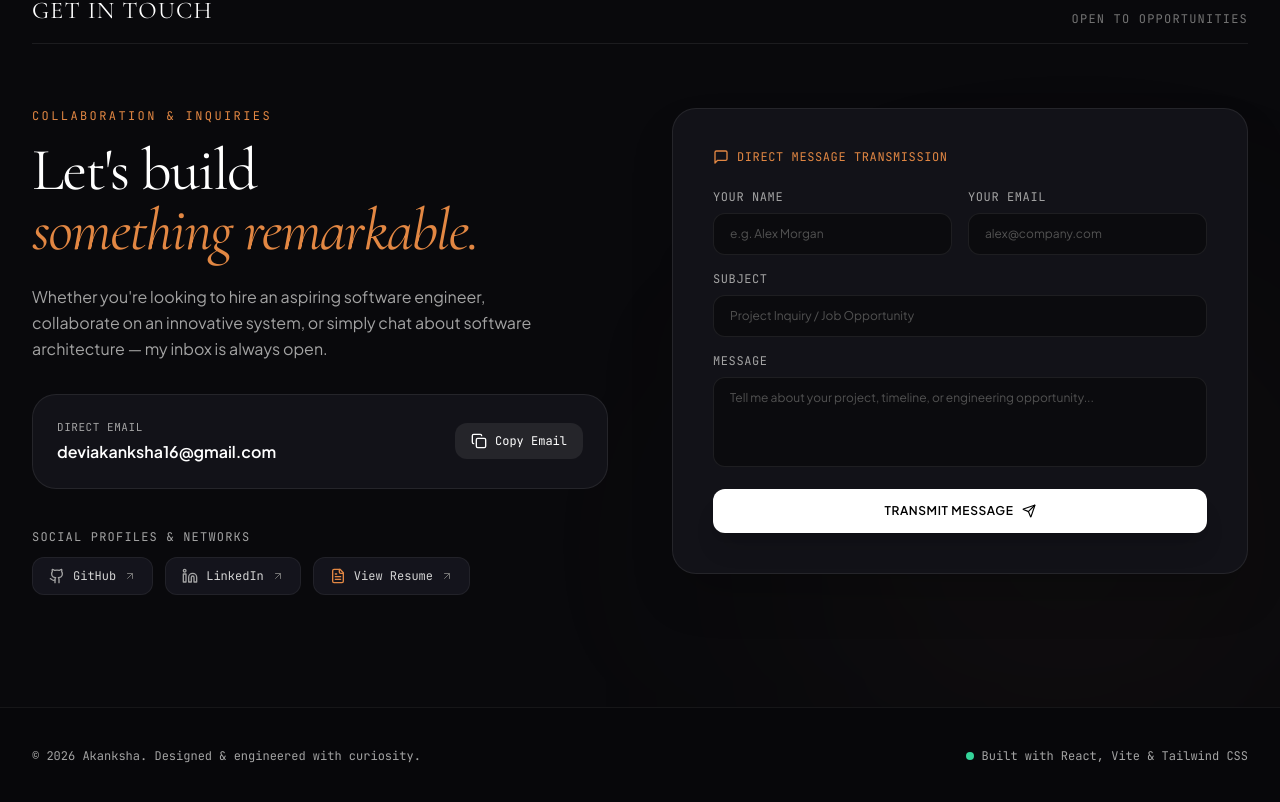
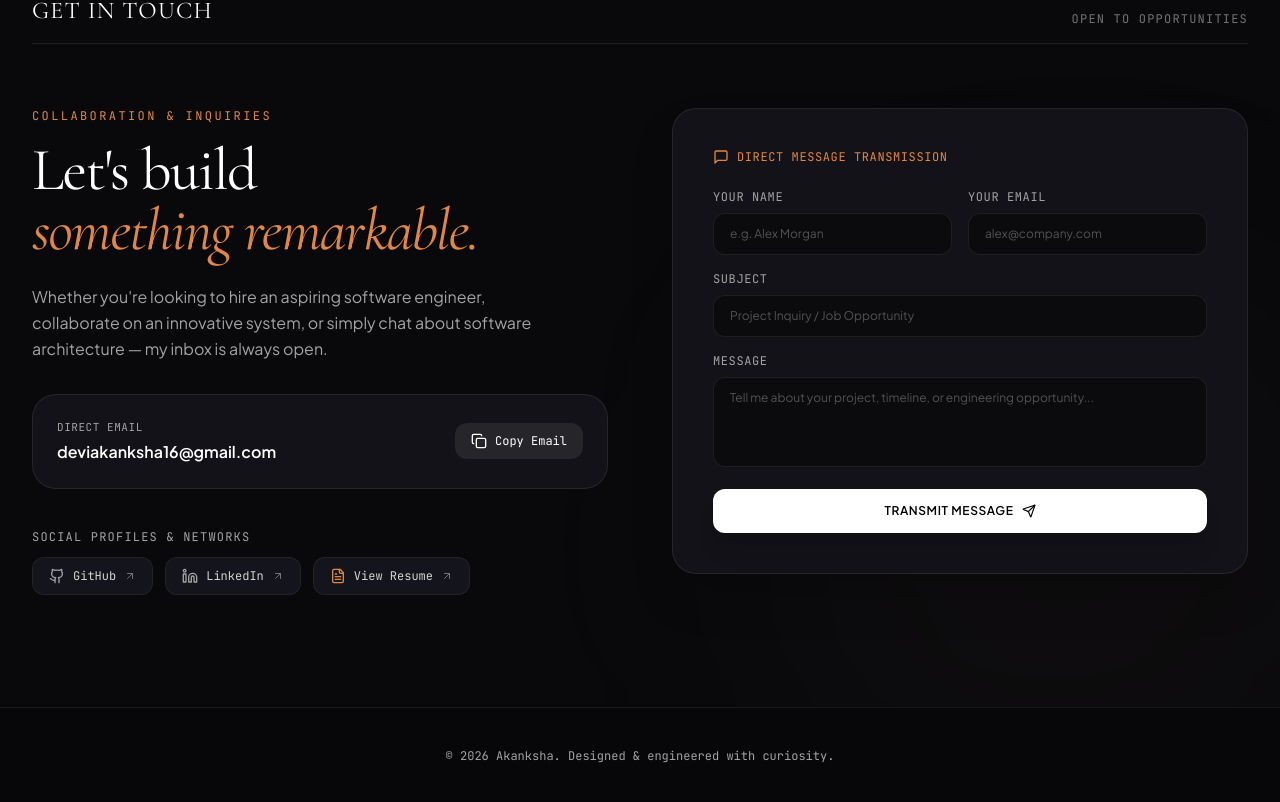
Before and after one commit to Akanksha-916/portfolio, a React (Vite) app: page / in a window 1280 px wide. Shown: the part 6475-7277 px from the top of the page. Built offline with nearby package versions, Linux system fonts and the light colour scheme; a web font is replaced by a local one.

Commit message:
fix(footer): remove right text and center the copyright statement

```diff
--- a/src/components/Footer.jsx
+++ b/src/components/Footer.jsx
@@ -4,14 +4,10 @@ import { portfolioData } from '../data/portfolioData';
 export default function Footer() {
   return (
     <footer className="py-10 border-t border-white/[0.06] bg-[#07070A] relative text-neutral-400 font-sans">
-      <div className="max-w-7xl mx-auto px-6 sm:px-8">
-        <div className="flex flex-col sm:flex-row items-center justify-between gap-4 text-xs font-mono text-neutral-400">
-          <p>© {new Date().getFullYear()} {portfolioData.personal.name}. Designed & engineered with curiosity.</p>
-          <div className="flex items-center gap-2">
-            <span className="w-2 h-2 rounded-full bg-emerald-400" />
-            <span>Built with React, Vite & Tailwind CSS</span>
-          </div>
-        </div>
+      <div className="max-w-7xl mx-auto px-6 sm:px-8 text-center">
+        <p className="text-xs font-mono text-neutral-400">
+          © {new Date().getFullYear()} {portfolioData.personal.name}. Designed & engineered with curiosity.
+        </p>
       </div>
     </footer>
   );
```
